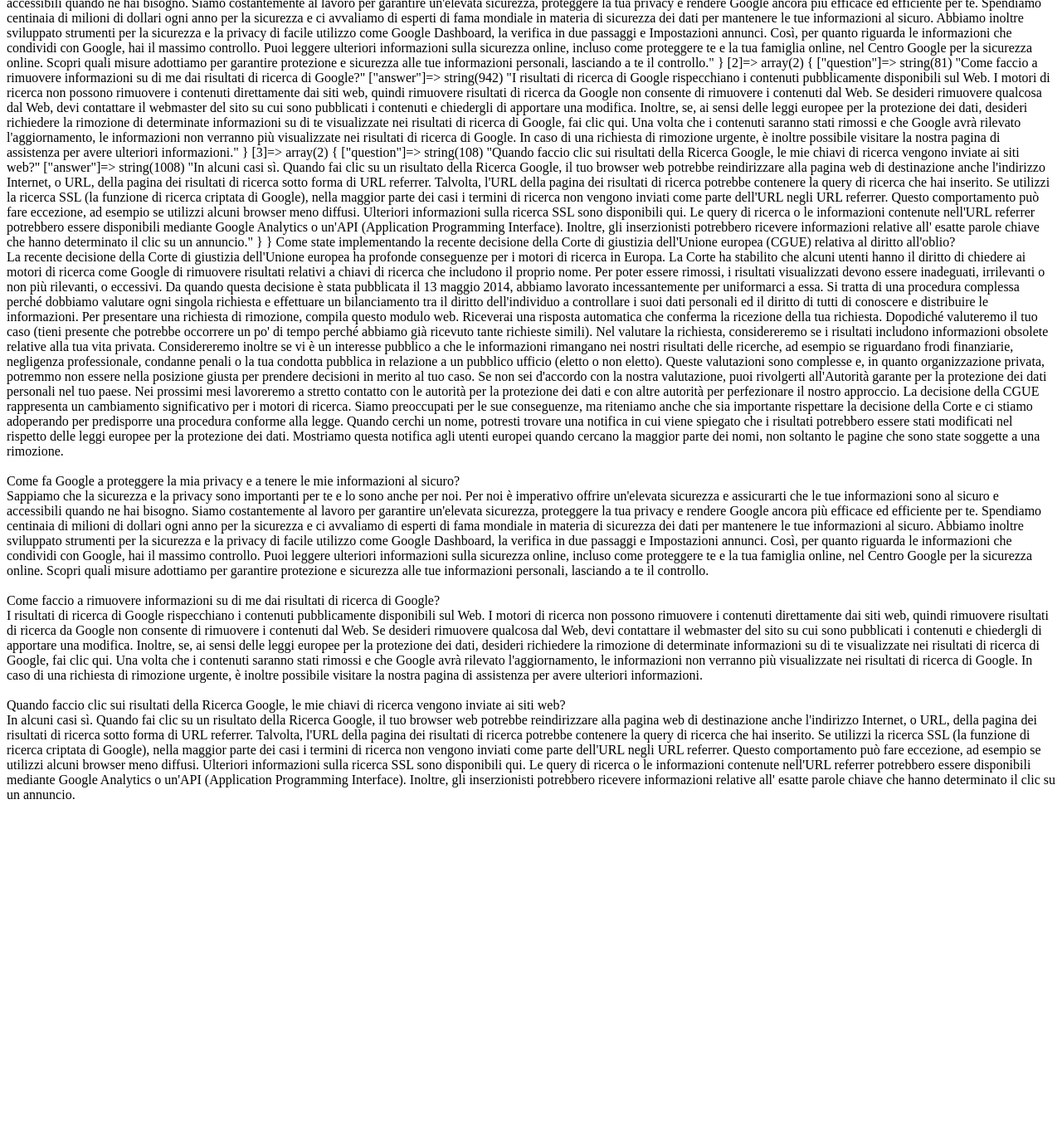
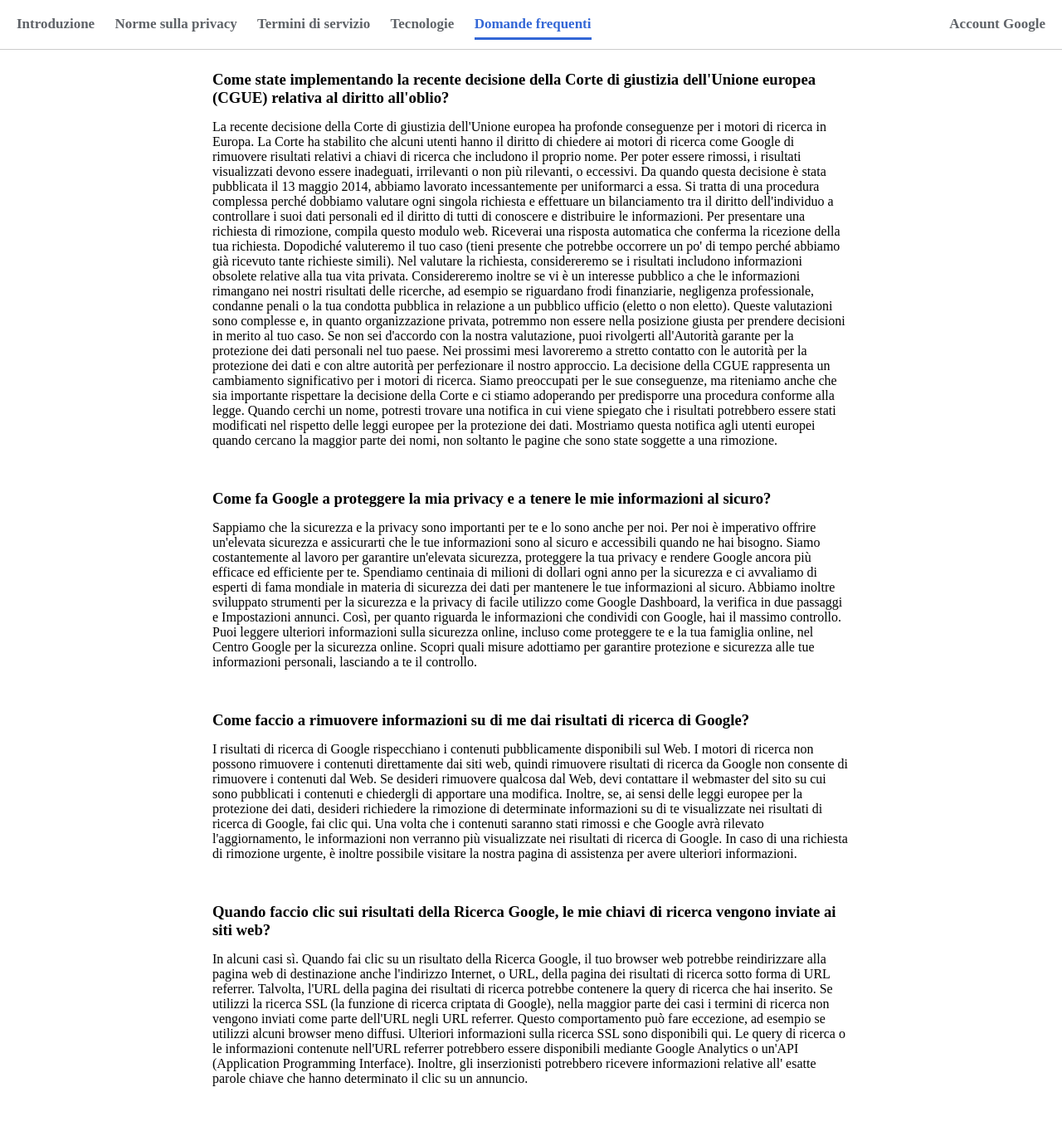
Before and after one commit to marco-rubolini/php-google-faq, a PHP site: page / in a window 1280 px wide. Shown: the part 301-1670 px from the top of the page at 83% size. Before the commit the page ends 1264 px from the top, so only its background shows below. Run offline with PHP 8.4, Linux system fonts and the light colour scheme.

Commit message:
Impaginazione

```diff
--- a/index.php
+++ b/index.php
@@ -33,17 +33,65 @@ $faq = [
     ]
 ];
 
-var_dump($faq);
+// var_dump($faq);
 
 
-foreach ($faq as $info) {
-    echo $info['question'];
-    echo '<br>';
-    echo $info['answer'];
-    echo "<br><br>";
-}
+// foreach ($faq as $info) {
+//     echo $info['question'];
+//     echo '<br>';
+//     echo $info['answer'];
+//     echo "<br><br>";
+// }
+
+?>
+
+<!DOCTYPE html>
+<html lang="en" dir="ltr">
+    <head>
+        <meta charset="utf-8">
+        <title>Php Google Faq</title>
+        <link rel="stylesheet" href="style.css">
+    </head>
+    <body>
+        <header class="clearfix">
+            <div class="header-top">
+                <div class="logo">
+                    <img src="https://www.google.com/images/branding/googlelogo/1x/googlelogo_color_74x24dp.png" alt="">
+                </div>
+                <div class="title">
+                    <h1>Privacy e termini</h1>
+                </div>
+            </div>
+            <div class="header-bottom">
+                <div class="menu">
+                    <ul>
+                        <li><a href="#">Introduzione</a></li>
+                        <li><a href="#">Norme sulla privacy</a></li>
+                        <li><a href="#">Termini di servizio</a></li>
+                        <li><a href="#">Tecnologie</a></li>
+                        <li><a class="active" href="#">Domande frequenti</a></li>
+                    </ul>
+                </div>
+                <div class="account">
+                    <a href="#">Account google</a>
+                </div>
+            </div>
+        </header>
+        <main>
+            <div class="container clearfix">
+                <div class="faq">
+                    <?php foreach ($faq as $info) { ?>
+                        <h3>
+                            <?php
+                            echo $info['question'];?>
+                        </h3>
+                        <p>
+                            <?php echo $info['answer']; }?>
+                        </p>
 
 
-
-
-?>
+                </div>
+            </div>
+        </main>
+    </body>
+</html>
--- /dev/null
+++ b/style.css
@@ -0,0 +1,95 @@
+* {
+    margin: 0;
+    padding: 0;
+    box-sizing: border-box;
+}
+
+header {
+    width: 100%;
+    height: 50px;
+    border-bottom: 1px solid rgba(151,151,151,0.5);
+}
+
+.header-top {
+    line-height: 50px;
+    width: 100%;
+    float: left;
+    padding: 0 20px;
+}
+
+.clearfix {
+    clear: both;
+    display: table;
+    content: '';
+}
+
+.logo {
+    float: left;
+}
+
+.logo img {
+    vertical-align: middle;
+}
+
+.title {
+    float: left;
+}
+
+.header-bottom {
+    float: left;
+    width: 100%;
+    padding: 20px;
+}
+
+h1 {
+    margin: 0 10px;
+    font-size: 20px;
+    color: #5f6368;
+}
+
+.menu {
+    float: left;
+}
+
+.menu, .account {
+    font-size: 17px;
+    font-weight: 600;
+}
+.account {
+    float: right;
+    text-transform: capitalize;
+}
+
+li {
+    display: inline-block;
+    margin-right: 20px;
+}
+
+a {
+    text-decoration: none;
+    color: #5f6368;
+}
+
+.active {
+    color: #3367d6;
+    border-bottom: 3px solid #3367d6;
+    padding-bottom: 7px;
+}
+
+.container {
+    width: 60%;
+    margin: 0 auto;
+    height: 100px;
+}
+
+.faq h3, .faq p {
+    margin: 15px 0;
+}
+
+.faq p {
+    margin-bottom: 50px;
+}
+
+.faq {
+    padding: 10px 0;
+}
```
